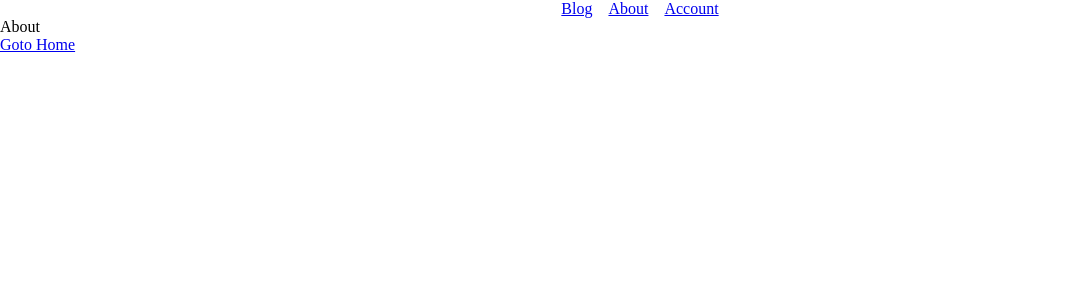
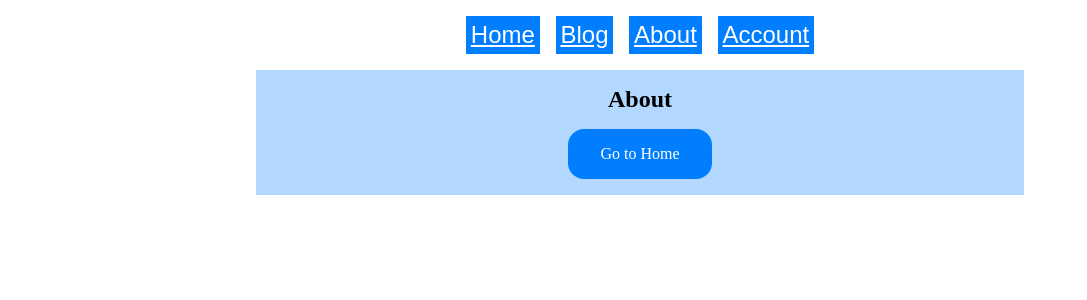
Before and after one commit to denisso/next13-app-exp, a Next.js app: page /about in a window 1280 px wide. Shown: the top 300 px of the page, without its empty margins (0-1087 px from the left). Built offline with nearby package versions, Linux system fonts and the light colour scheme.

Commit message:
added case

```diff
--- a/app/(marketing)/about/page.tsx
+++ b/app/(marketing)/about/page.tsx
@@ -1,12 +1,5 @@
-import Link from "next/link";
+import { Page } from "@/components/Page";
 
 export default function About() {
-  return (
-    <section>
-      <div>About</div>
-      <div>
-        <Link href={"/"}>Goto Home</Link>
-      </div>
-    </section>
-  );
+  return <Page headerText="About" />;
 }
--- a/app/layout.module.scss
+++ b/app/layout.module.scss
@@ -1,13 +1,29 @@
-.main {
+.main{
   display: flex;
-}
-
-.header {
-  display: flex;
+  justify-content: center;
+  background-color: #B2D8FF;
+  padding: 1rem 2rem;
+  width: 60%;
+  margin: 1rem auto;
 }
 
 .nav {
   display: flex;
   justify-content: center;
   gap: 1rem;
+  margin-top: 1rem;
+  .link {
+    font-size: 1.5rem;
+    padding: 0.3rem;
+    background-color: #007efd;
+    transition: background-color 0.1s;
+    &.active,
+    &:hover {
+      background-color: #003f7e;
+    }
+    a {
+      color: white;
+      font-family: Arial, Helvetica, sans-serif;
+    }
+  }
 }
--- a/app/layout.tsx
+++ b/app/layout.tsx
@@ -1,6 +1,19 @@
 import "./globals.css";
 import Link from "next/link";
-import style from "./layout.module.scss";
+import styles from "./layout.module.scss";
+
+/**
+ * https://beta.nextjs.org/docs/guides/seo
+ * https://beta.nextjs.org/docs/api-reference/metadata
+ */
+
+export const metadata = {
+  title: "Create Next App",
+  description: "Generated by create next app",
+  icons: {
+    icon: "/favicon.ico",
+  },
+};
 
 export default function RootLayout({
   children,
@@ -16,19 +29,22 @@ export default function RootLayout({
       <head />
       <body>
         <div>
-          <div className={style.nav}>
-            <div className="link">
+          <nav className={styles.nav}>
+            <div className={styles.link}>
+              <Link href={"/"}>Home</Link>
+            </div>
+            <div className={styles.link}>
               <Link href={"/blog"}>Blog</Link>
             </div>
-            <div className="link">
+            <div className={styles.link}>
               <Link href={"/about"}>About</Link>
             </div>
-            <div className="link">
+            <div className={styles.link}>
               <Link href={"/account"}>Account</Link>
             </div>
-          </div>
+          </nav>
         </div>
-        <div>{children}</div>
+        <main className={styles.main}>{children}</main>
       </body>
     </html>
   );
--- /dev/null
+++ b/components/Page.module.scss
@@ -0,0 +1,23 @@
+.header{
+  text-align: center;
+}
+
+.section{
+  display: flex;
+  flex-direction: column;
+  gap: 1rem;
+}
+
+.link {
+  color: white;
+  text-decoration: none;
+  display: grid;
+  place-items: center;
+  padding: 1rem 2rem;
+  border-radius: 1rem;
+  background-color: #007efd;
+  transition: background-color 0.1s;
+  &:hover {
+    background-color: #0066cc;
+  }
+}
--- /dev/null
+++ b/components/Page.tsx
@@ -0,0 +1,24 @@
+import Link from "next/link";
+import styles from "./Page.module.scss";
+export const Page = ({
+  headerText,
+  children,
+}: {
+  headerText: string;
+  children?: React.ReactNode;
+}) => {
+  return (
+    <section className={styles.section}>
+      <h2 className={styles.header}>{headerText}</h2>
+      <div>
+        {children ? (
+          children
+        ) : (
+          <Link href={"/"} legacyBehavior>
+            <a className={styles.link}>Go to Home</a>
+          </Link>
+        )}
+      </div>
+    </section>
+  );
+};
--- a/tsconfig.json
+++ b/tsconfig.json
@@ -24,6 +24,6 @@
       "@/*": ["./*"]
     }
   },
-  "include": ["next-env.d.ts", "**/*.ts", "**/*.tsx", ".next/types/**/*.ts"],
+  "include": ["next-env.d.ts", "**/*.ts", "**/*.tsx", ".next/types/**/*.ts", "app/head.js"],
   "exclude": ["node_modules"]
 }
```
Also changed, not shown: app/(marketing)/blog/page.tsx (+2 -9 lines), app/(shop)/account/page.tsx (+2 -9 lines), app/head.tsx (deleted, +0 -10 lines), app/page.tsx (+3 -9 lines).
